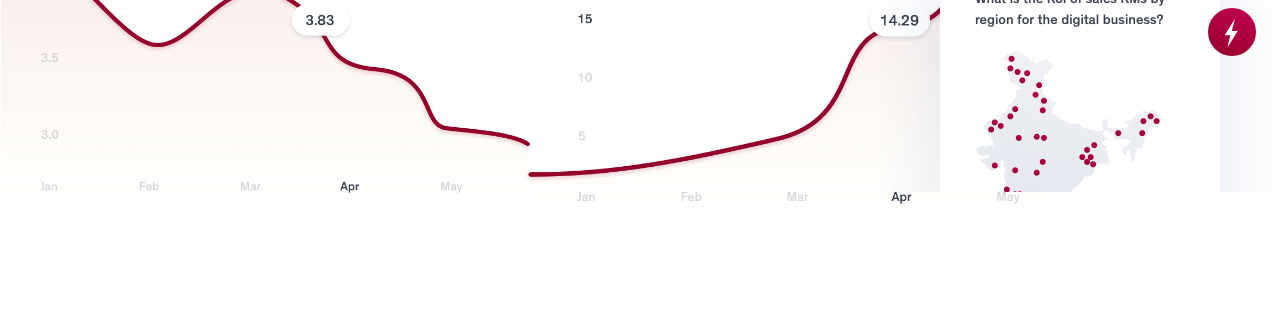
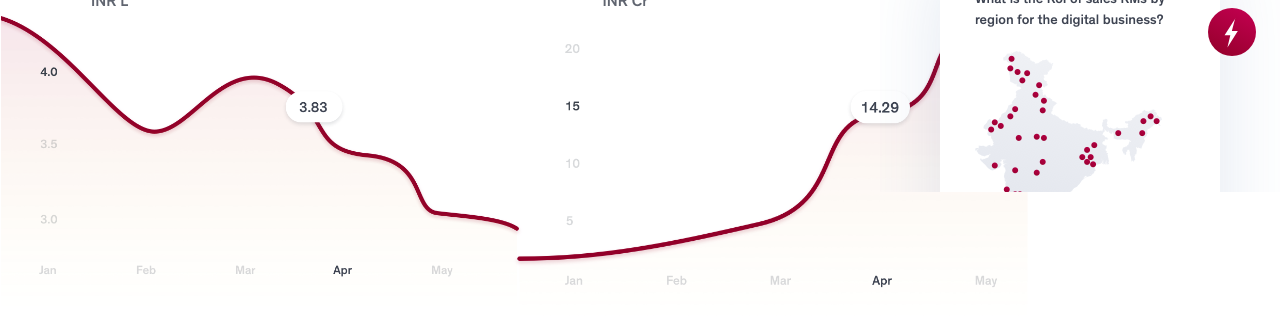
Before and after one commit to mrgigabyte/nludemo, a website: page pages/index.html in a window 1280 px wide. Shown: the part 720-1036 px from the top of the page. Before the commit the page ends 953 px from the top, so only its background shows below. Drawn offline with nearby package versions, Linux system fonts and the light colour scheme.

Commit message:
logo and header

```diff
--- a/less/custom.less
+++ b/less/custom.less
@@ -109,8 +109,7 @@ body {
     }
 }
 .bigCol {
-    width: 523px;
-    height: 296px;
+    width: 40%;
     float: left;
     .title {
         font-size: 36px;
@@ -241,7 +240,7 @@ text.wrap {
 	background: url('../../images/img-logo@3x.png');
     background-size: 114px 84px;
     width: 109px;
-	height: 17vh;
+	height: 100px;
 	margin-top: 27px;
     margin-left: 69px;
 	float: left;
```
Also changed, not shown: dist/css/sb-admin-2.css, dist/css/sb-admin-2.min.css.
